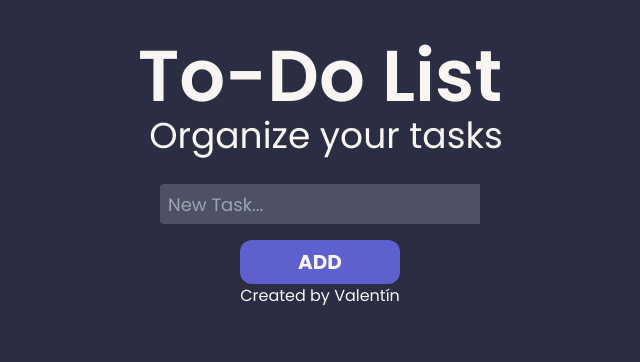
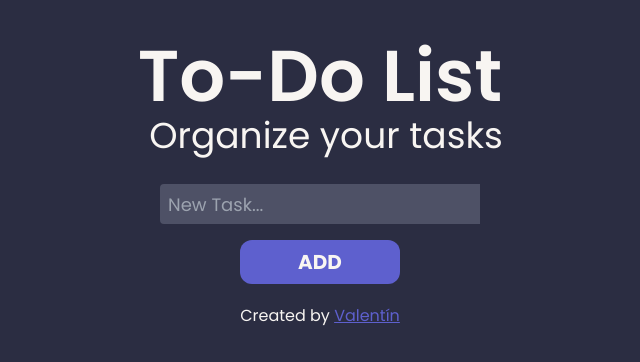
Before and after one commit to valentyyyyn/todoList, a website: page src/index.html in a window 1280 px wide. Shown: the whole page, without its empty margins (320-960 px from the left). Drawn offline with Linux system fonts and the light colour scheme; a web font is replaced by a local one.

Commit message:
styles for footer

```diff
--- a/src/index.html
+++ b/src/index.html
@@ -29,21 +29,22 @@
         <button
         type="submit"
          id="add_task_button"
-         class="mt-4 w-40 h-11 bg-[#5E60CE] font-bold text-xl text-[#f8f5f2] rounded-xl border-none">
+         class="mt-4 w-40 h-11 bg-[#5E60CE] font-bold text-xl text-[#f8f5f2] rounded-xl border-none hover:scale-105 transition-transform duration-250 ease-in-out focus:outline-none">
             ADD
         </button>
 
         <div id="task_container">
         </div>
+    </main>
 
-    </main>
-    <footer id="footer">
+    <footer id="footer" class="mt-5 mb-5">
         <p>
             Created by
-            <a target="_blank" rel="noopener, noreferrer" href="https://github.com/valentyyyyn">
+            <a class="underline text-[#5E60CE]" target="_blank" rel="noopener, noreferrer" href="https://github.com/valentyyyyn">
                 Valentín
             </a>
         </p>
     </footer>
+
 </body>
 </html>
```
Also changed, not shown: src/output.css.
